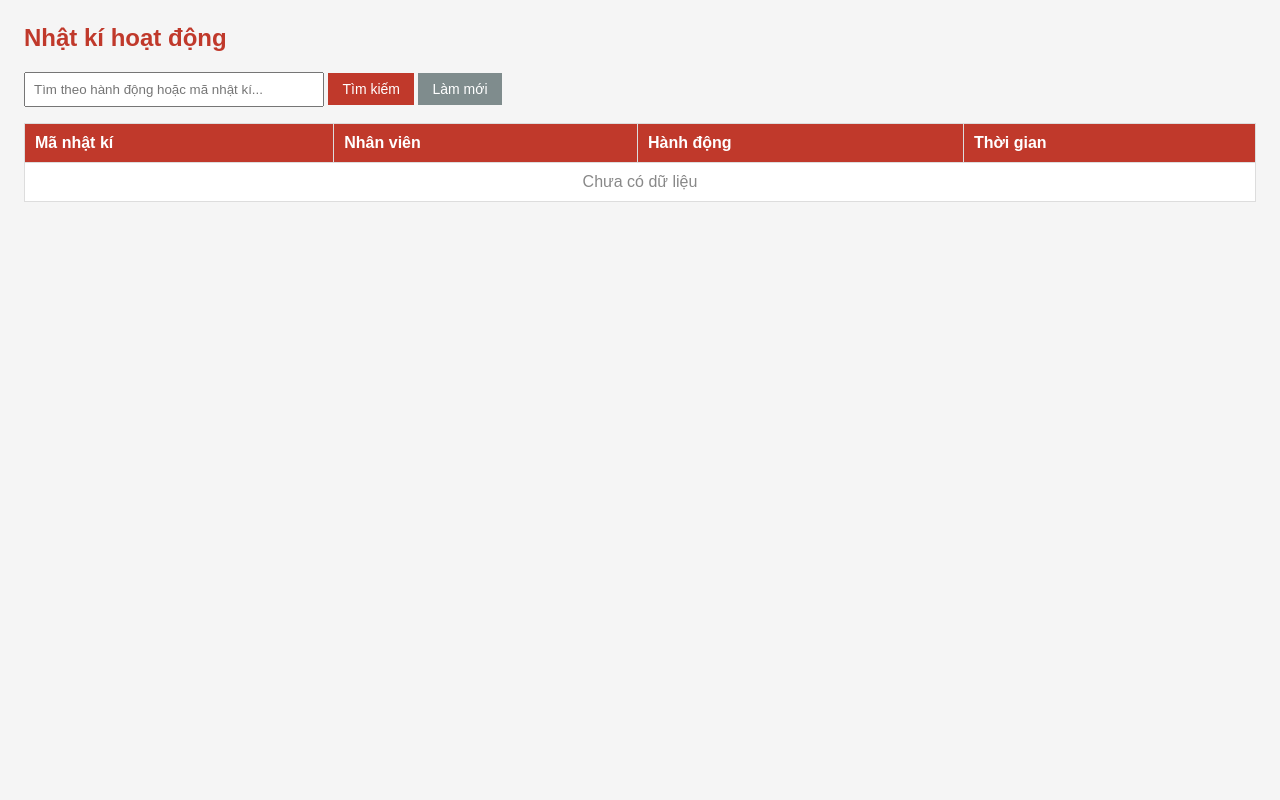
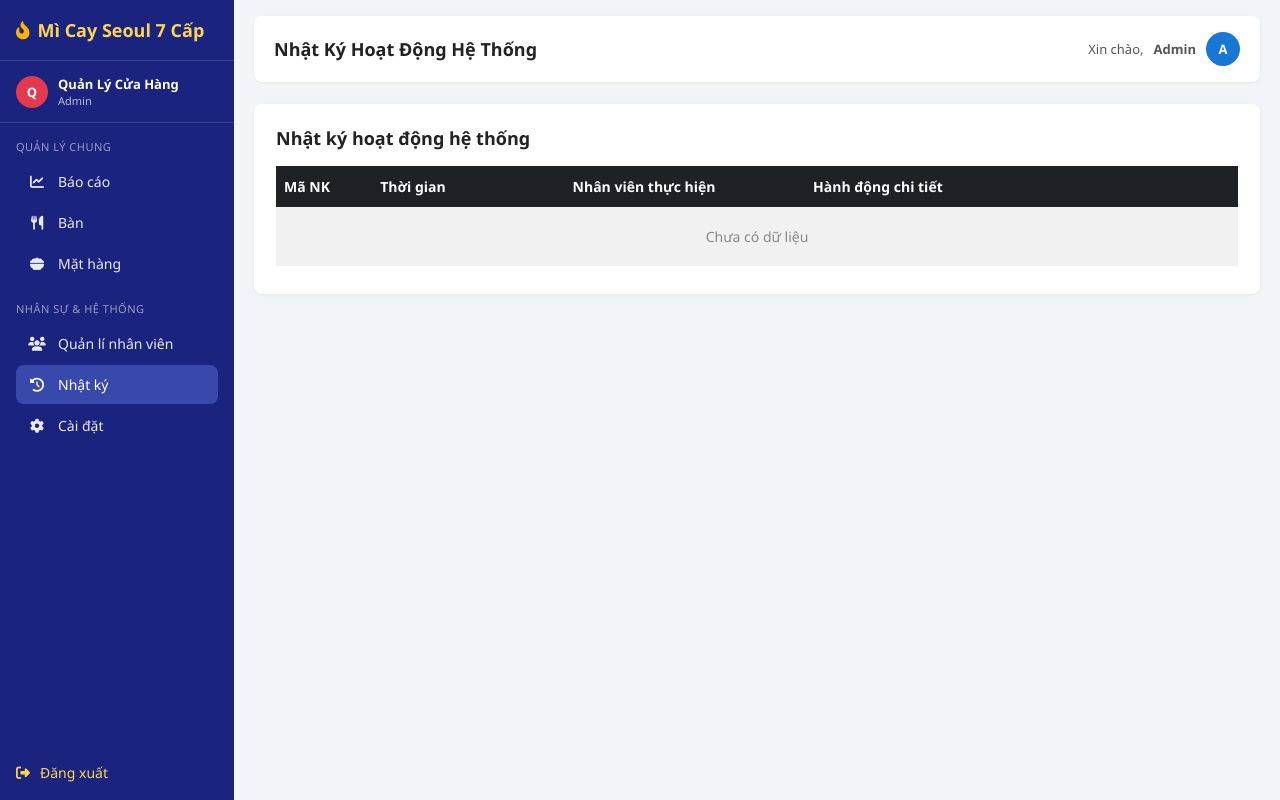
Before and after one commit to tienvmth07635a-design/micay, a Java web app: page /nhat_ki.jsp in a window 1280 px wide. Run offline with Tomcat 11, a stand-in JSP engine, Linux system fonts and the light colour scheme; the template is opened without the code that fills it, so the values that code supplies are empty.

Commit message:
Update nhat_ki.jsp

```diff
--- a/nhat_ki.jsp
+++ b/nhat_ki.jsp
@@ -1,47 +1,151 @@
 <%@ page contentType="text/html;charset=UTF-8" language="java" %>
 <%@ taglib prefix="c" uri="jakarta.tags.core" %>
-<%@ taglib prefix="fn" uri="jakarta.tags.functions" %>
 <!DOCTYPE html>
 <html lang="vi">
 <head>
     <meta charset="UTF-8">
     <meta name="viewport" content="width=device-width, initial-scale=1">
-    <title>Nhật kí hoạt động</title>
+    <title>Nhật Ký Hoạt Động Hệ Thống</title>
+    <link rel="stylesheet" href="https://cdnjs.cloudflare.com/ajax/libs/font-awesome/6.5.1/css/all.min.css">
     <style>
-        body { font-family: Arial, sans-serif; margin: 24px; background: #f5f5f5; }
-        h2 { color: #c0392b; }
-        .search-box { margin-bottom: 16px; }
-        .search-box input[type=text] { padding: 8px; width: 280px; }
-        .search-box button, .search-box a {
-            padding: 8px 14px; border: none; background: #c0392b; color: #fff;
-            cursor: pointer; text-decoration: none; font-size: 14px;
+        * { box-sizing: border-box; margin: 0; padding: 0; }
+        body {
+            font-family: "Segoe UI", Roboto, Arial, sans-serif;
+            background: #f3f4f8;
+            color: #222;
+            display: flex;
+            min-height: 100vh;
         }
-        .search-box a { background: #7f8c8d; }
-        table { width: 100%; border-collapse: collapse; background: #fff; }
-        th, td { border: 1px solid #ddd; padding: 10px; text-align: left; }
-        th { background: #c0392b; color: #fff; }
-        tr:nth-child(even) { background: #fafafa; }
-        .empty { text-align: center; color: #888; }
+
+        /* ===== SIDEBAR ===== */
+        .sidebar {
+            width: 234px;
+            background: #1a237e;
+            color: #fff;
+            display: flex;
+            flex-direction: column;
+            position: fixed;
+            top: 0; bottom: 0; left: 0;
+        }
+        .brand {
+            padding: 18px 16px;
+            font-size: 18px;
+            font-weight: 700;
+            color: #ffd54f;
+            border-bottom: 1px solid rgba(255,255,255,.12);
+        }
+        .brand i { margin-right: 8px; color: #ffb300; }
+        .profile {
+            display: flex; align-items: center; gap: 10px;
+            padding: 14px 16px;
+            border-bottom: 1px solid rgba(255,255,255,.12);
+        }
+        .avatar-red {
+            width: 32px; height: 32px; border-radius: 50%;
+            background: #e53950; display: flex; align-items: center; justify-content: center;
+            font-weight: 700; font-size: 13px;
+        }
+        .profile .name { font-size: 13px; font-weight: 600; }
+        .profile .role { font-size: 11px; opacity: .7; }
+        .menu-title {
+            font-size: 11px; letter-spacing: .5px; text-transform: uppercase;
+            color: rgba(255,255,255,.55);
+            padding: 16px 16px 6px;
+        }
+        .menu a {
+            display: flex; align-items: center; gap: 12px;
+            margin: 2px 16px; padding: 10px 12px;
+            color: #e8eaf6; text-decoration: none; font-size: 14px;
+            border-radius: 8px;
+        }
+        .menu a i { width: 18px; text-align: center; }
+        .menu a:hover { background: rgba(255,255,255,.1); }
+        .menu a.active { background: #3949ab; color: #fff; }
+        .logout { margin-top: auto; padding: 18px 16px; }
+        .logout a {
+            color: #ffd54f; text-decoration: none; font-size: 14px;
+            display: flex; align-items: center; gap: 10px;
+        }
+
+        /* ===== NỘI DUNG ===== */
+        .main { margin-left: 234px; flex: 1; padding: 16px 20px; }
+        .topbar {
+            background: #fff; border-radius: 8px;
+            padding: 16px 20px;
+            display: flex; justify-content: space-between; align-items: center;
+            box-shadow: 0 1px 3px rgba(0,0,0,.06);
+        }
+        .topbar h1 { font-size: 18px; font-weight: 600; }
+        .topbar .user { display: flex; align-items: center; gap: 10px; font-size: 13px; color: #555; }
+        .avatar-blue {
+            width: 34px; height: 34px; border-radius: 50%;
+            background: #1976d2; color: #fff;
+            display: flex; align-items: center; justify-content: center; font-weight: 700;
+        }
+        .card {
+            background: #fff; border-radius: 8px;
+            padding: 22px 22px 28px; margin-top: 22px;
+            box-shadow: 0 1px 3px rgba(0,0,0,.06);
+        }
+        .card h2 { font-size: 18px; font-weight: 600; margin-bottom: 16px; }
+        table { width: 100%; border-collapse: collapse; font-size: 14px; }
+        thead th {
+            background: #1f2125; color: #fff;
+            text-align: left; padding: 11px 8px; font-weight: 600;
+        }
+        tbody td { padding: 10px 8px; }
+        tbody tr:nth-child(odd) { background: #f1f1f1; }
+        tbody tr:nth-child(even) { background: #fff; }
+        .empty { text-align: center; color: #888; padding: 20px; }
     </style>
 </head>
 <body>
 
-<h2>Nhật kí hoạt động</h2>
+<!-- ===== SIDEBAR ===== -->
+<aside class="sidebar">
+    <div class="brand"><i class="fa-solid fa-fire-flame-curved"></i>Mì Cay Seoul 7 Cấp</div>
 
-<form class="search-box" action="${pageContext.request.contextPath}/nhat-ki" method="get">
-    <input type="text" name="keyword" value="${fn:escapeXml(keyword)}"
-           placeholder="Tìm theo hành động hoặc mã nhật kí...">
-    <button type="submit">Tìm kiếm</button>
-    <a href="${pageContext.request.contextPath}/nhat-ki">Làm mới</a>
-</form>
+    <div class="profile">
+        <div class="avatar-red">Q</div>
+        <div>
+            <div class="name">Quản Lý Cửa Hàng</div>
+            <div class="role">Admin</div>
+        </div>
+    </div>
 
+    <div class="menu">
+        <div class="menu-title">Quản lý chung</div>
+        <a href="${pageContext.request.contextPath}/bao-cao"><i class="fa-solid fa-chart-line"></i>Báo cáo</a>
+        <a href="${pageContext.request.contextPath}/ban"><i class="fa-solid fa-utensils"></i>Bàn</a>
+        <a href="${pageContext.request.contextPath}/san-pham"><i class="fa-solid fa-bowl-food"></i>Mặt hàng</a>
+
+        <div class="menu-title">Nhân sự &amp; hệ thống</div>
+        <a href="${pageContext.request.contextPath}/nhan-vien"><i class="fa-solid fa-users"></i>Quản lí nhân viên</a>
+        <a href="${pageContext.request.contextPath}/nhat-ki" class="active"><i class="fa-solid fa-clock-rotate-left"></i>Nhật ký</a>
+        <a href="${pageContext.request.contextPath}/cai-dat"><i class="fa-solid fa-gear"></i>Cài đặt</a>
+    </div>
+
+    <div class="logout">
+        <a href="${pageContext.request.contextPath}/dang-xuat"><i class="fa-solid fa-right-from-bracket"></i>Đăng xuất</a>
+    </div>
+</aside>
+
+<!-- ===== NỘI DUNG ===== -->
+<div class="main">
+    <div class="topbar">
+        <h1>Nhật Ký Hoạt Động Hệ Thống</h1>
+        <div class="user">Xin chào, <b>Admin</b> <div class="avatar-blue">A</div></div>
+    </div>
+
+    <div class="card">
+        <h2>Nhật ký hoạt động hệ thống</h2>
         <table>
             <thead>
             <tr>
-        <th>Mã nhật kí</th>
-        <th>Nhân viên</th>
-        <th>Hành động</th>
-        <th>Thời gian</th>
+                <th style="width:10%">Mã NK</th>
+                <th style="width:20%">Thời gian</th>
+                <th style="width:25%">Nhân viên thực hiện</th>
+                <th>Hành động chi tiết</th>
             </tr>
             </thead>
             <tbody>
@@ -52,16 +156,18 @@
                 <c:otherwise>
                     <c:forEach var="nk" items="${dsNhatKy}">
                         <tr>
-                    <td>${nk.maNhatKi}</td>
+                            <td>#${nk.maNhatKi}</td>
+                            <td>${nk.thoiGianFormatted}</td>
                             <td><c:out value="${nk.tenNhanVienHienThi}"/></td>
                             <td><c:out value="${nk.hanhDong}"/></td>
-                    <td>${nk.thoiGianFormatted}</td>
                         </tr>
                     </c:forEach>
                 </c:otherwise>
             </c:choose>
             </tbody>
         </table>
+    </div>
+</div>
 
 </body>
 </html>
```
Lines whose indentation alone changed are shown as unchanged.
